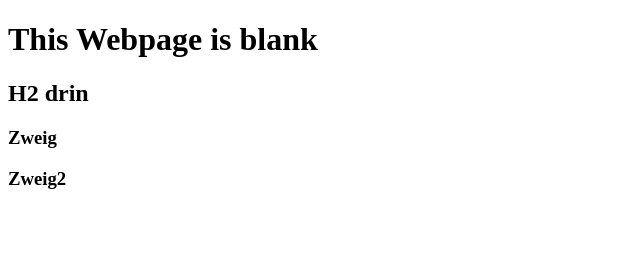
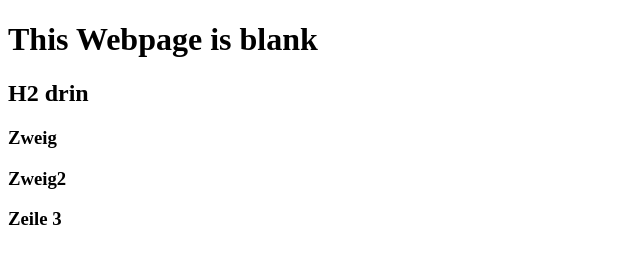
Before and after one commit to VscBarmer/0main.openSAP.repo, a plain HTML site: page index.html in a window 1280 px wide. Shown: the whole page, without its empty margins (0-640 px from the left). Drawn offline with Linux system fonts and the light colour scheme.

Commit message:
Noch ein zweites Commit

```diff
--- a/index.html
+++ b/index.html
@@ -7,6 +7,7 @@
 
   <h3>Zweig</h3>
   <h3>Zweig2</h3>
+  <h3>Zeile 3</h3>
 
 </body>
 </html>
```
